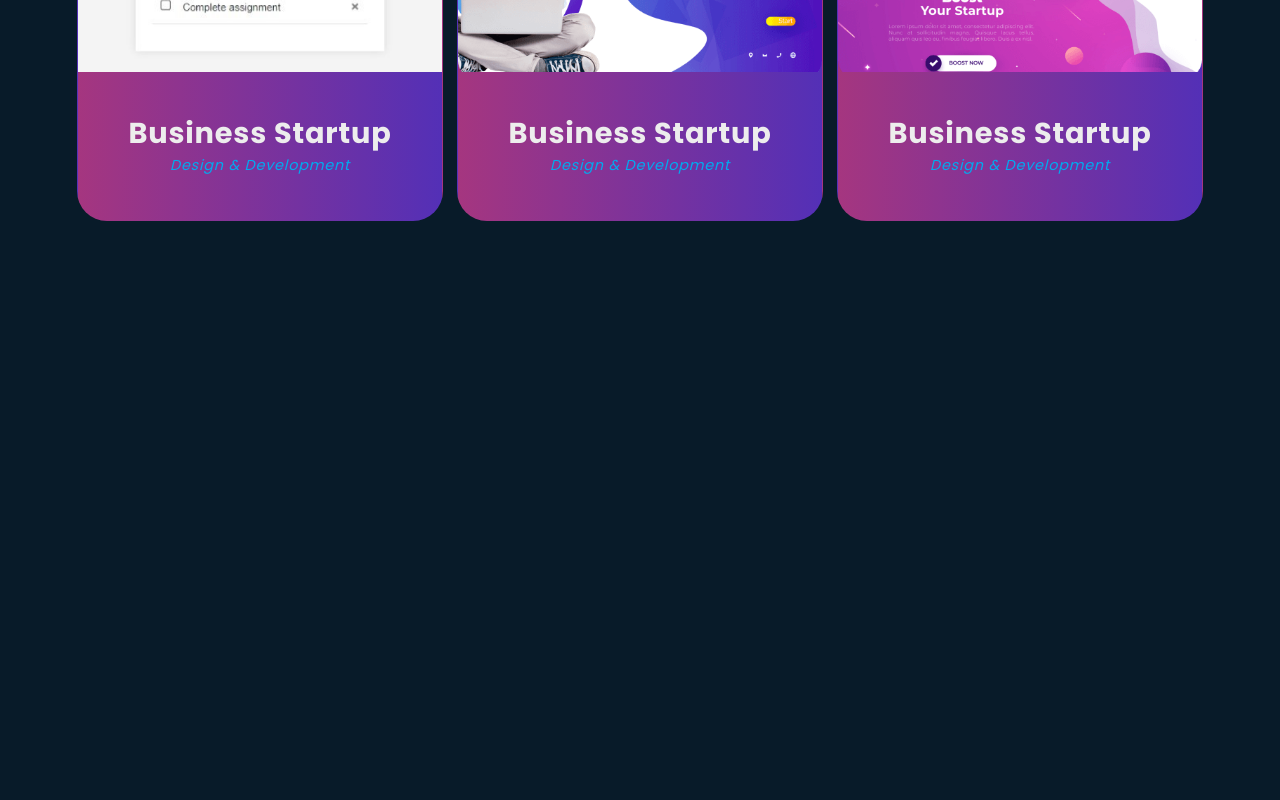
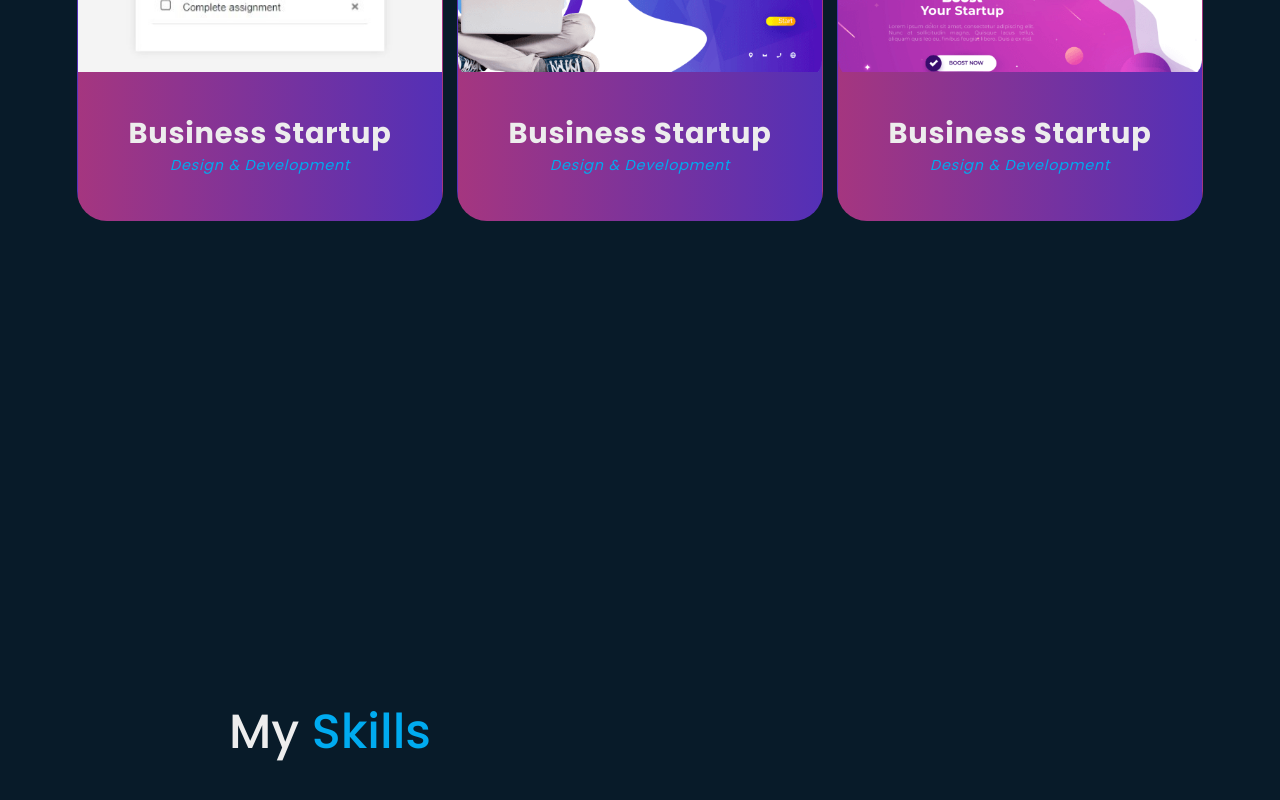
Before and after one commit to lingloktin/portfolio, a React (Create React App) app: page / in a window 1280 px wide. Shown: the part 2864-3664 px from the top of the page. Before the commit the page ends 3210 px from the top, so only its background shows below. Built offline with nearby package versions, Linux system fonts and the light colour scheme.

Commit message:
Skills.js

```diff
--- a/src/App.js
+++ b/src/App.js
@@ -6,6 +6,7 @@ import { NavBar } from "./components/NavBar";
 import { Banner } from "./components/Banner";
 import { Experience } from "./components/Experience";
 import { Projects } from "./components/Projects";
+import { Skills } from "./components/Skills";
 
 function App() {
   useEffect(() => {
@@ -17,6 +18,7 @@ function App() {
       <Banner />
       <Experience />
       <Projects />
+      <Skills />
     </div>
   );
 }
```
